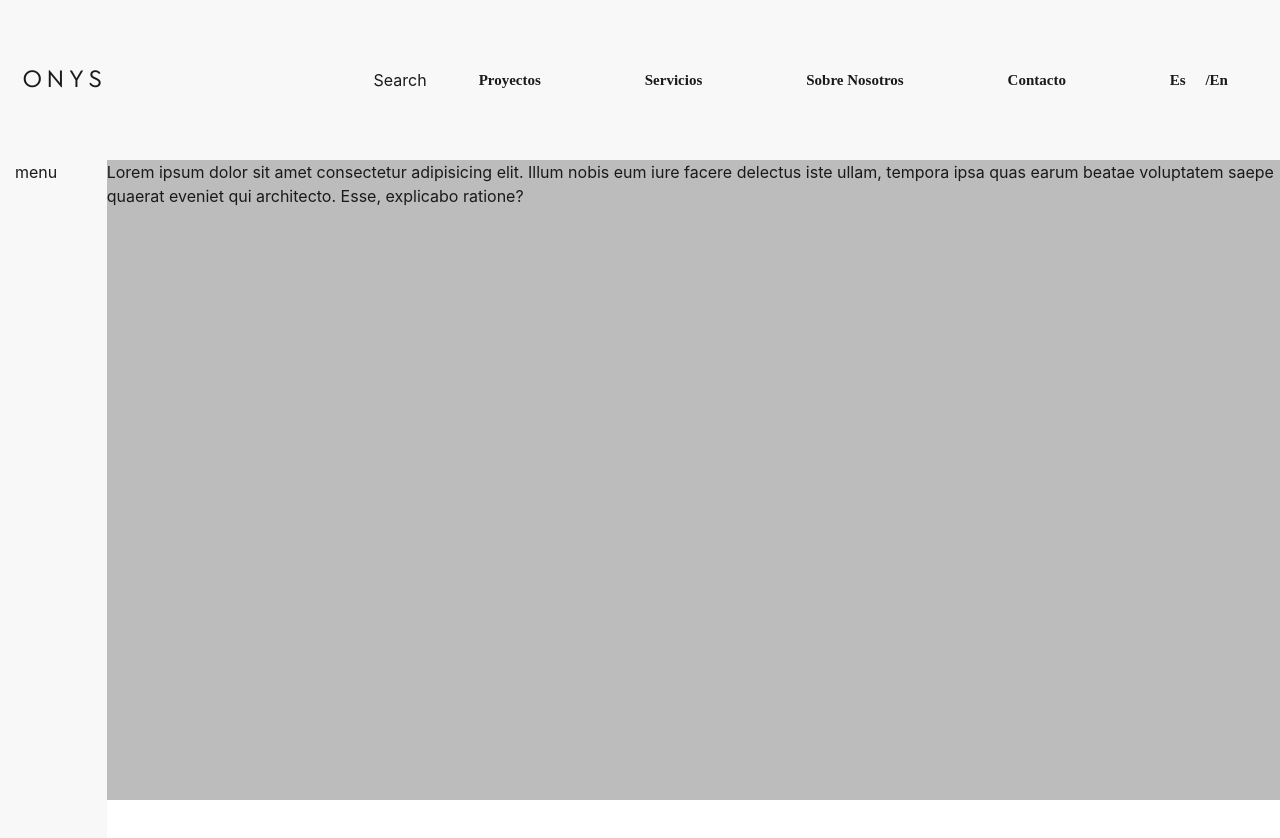
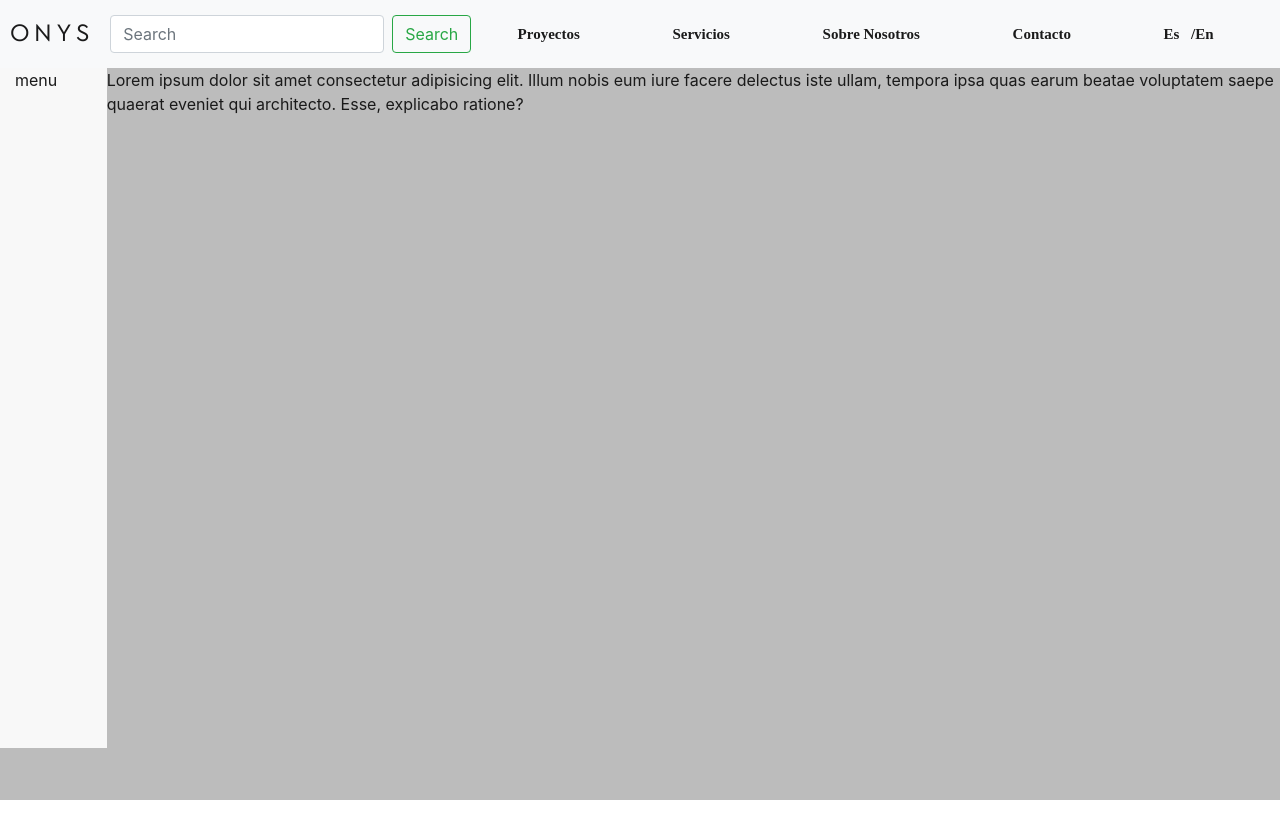
Before and after one commit to emanueljtc/theme-ONYS, a website: page proyectos.html in a window 1280 px wide. After the commit the page ends 800 px from the top, so only its background shows below. Drawn offline with nearby package versions, Linux system fonts and the light colour scheme; a web font is replaced by a local one.

Commit message:
Nuevo Menu Boostrap Implementado

```diff
--- a/proyectos.html
+++ b/proyectos.html
@@ -18,7 +18,7 @@
 <body>
   <div class="main">
     <div class="content-nav-top col-12">
-      <nav class="nav">
+      <!-- <nav class="nav">
         <div class="row">
           <div class="content-logo col-md-1">
             <a>ONYS</a>
@@ -44,6 +44,39 @@
               <a class="nav-link disabled en" href="#" tabindex="-1" aria-disabled="true"> /En</a>
             </li>
           </div>
+        </div>
+      </nav> -->
+      <nav class="navbar navbar-expand-lg navbar-light bg-light">
+        <a class="navbar-brand logo" href="#">ONYS</a>
+        <button class="navbar-toggler" type="button" data-toggle="collapse" data-target="#navbarTogglerDemo02"
+          aria-controls="navbarTogglerDemo02" aria-expanded="false" aria-label="Toggle navigation">
+          <span class="navbar-toggler-icon"></span>
+        </button>
+
+        <div class="collapse navbar-collapse" id="navbarTogglerDemo02">
+
+          <form class="form-inline my-2 my-lg-0">
+            <input class="form-control mr-sm-2" type="search" placeholder="Search">
+            <button class="btn btn-outline-success my-2 my-sm-0" type="submit">Search</button>
+          </form>
+          <ul class="navbar-nav ml-0 mt-2 mt-lg-0">
+            <li class="nav-item">
+              <a class="nav-link active" href="#">Proyectos</a>
+            </li>
+            <li class="nav-item">
+              <a class="nav-link disabled" href="#" tabindex="-1" aria-disabled="true">Servicios</a>
+            </li>
+            <li class="nav-item">
+              <a class="nav-link disabled" href="#" tabindex="-1" aria-disabled="true">Sobre Nosotros</a>
+            </li>
+            <li class="nav-item">
+              <a class="nav-link disabled" href="#" tabindex="-1" aria-disabled="true">Contacto</a>
+            </li>
+            <li class="nav-item">
+              <a class="nav-link disabled es" href="#" tabindex="-1" aria-disabled="true">Es</a>
+              <a class="nav-link disabled en" href="#" tabindex="-1" aria-disabled="true"> /En</a>
+            </li>
+          </ul>
         </div>
       </nav>
     </div>
--- a/src/scss/proyect.scss
+++ b/src/scss/proyect.scss
@@ -9,24 +9,30 @@
 /*Estilos de la Cabecera Menu Top*/
 .content-nav-top {
   width: 100%;
+  height: auto;
+  padding: 0;
+
+  @include media(lg) {
     height: 160px;
+  }
 
   &.col-12 {
     padding: 0;
   }
 
-  .nav {
+  .navbar {
     position: relative;
     width: 100%;
     height: 100%;
     background-color: $background;
+    padding: 10px;
 
-    .row {
-      width: inherit;
-      height: inherit;
-      margin: 0;
+    @include media(lg) {
+      padding: 0;
+      padding-left: 20px;
+    }
 
-      .content-logo {
+    .logo {
       display: flex;
       justify-content: center;
       align-items: center;
@@ -47,9 +53,16 @@
       @include media(lg) {
         font-size: 45px;
       }
+    }
 
-        &.col-md-1 {
-          padding: 0;
+    .navbar-nav {
+      width: 100%;
+      display: flex;
+      justify-content: space-around;
+      align-items: center;
+
+      @include media(md) {
+        width: 68%;
       }
     }
 
@@ -64,18 +77,15 @@
       }
     }
 
-      .content-items {
+    .navbar-collapse {
+
+
+      padding: 0;
+
+      @include media(lg) {
         display: flex;
         align-items: center;
         justify-content: space-around;
-        padding: 0;
-
-        /*  @include media(md) {
-          justify-content: flex-end;
-        } */
-
-        &.col-md-8 {
-          padding: 0;
       }
 
       .nav-item {
@@ -101,7 +111,7 @@
   }
 
 }
-}
+
 
 /*Estilos del contenedor lateral*/
 .content-nav-lateral {
```
Also changed, not shown: src/css/proyect.css. Lines whose indentation alone changed are shown as unchanged.
